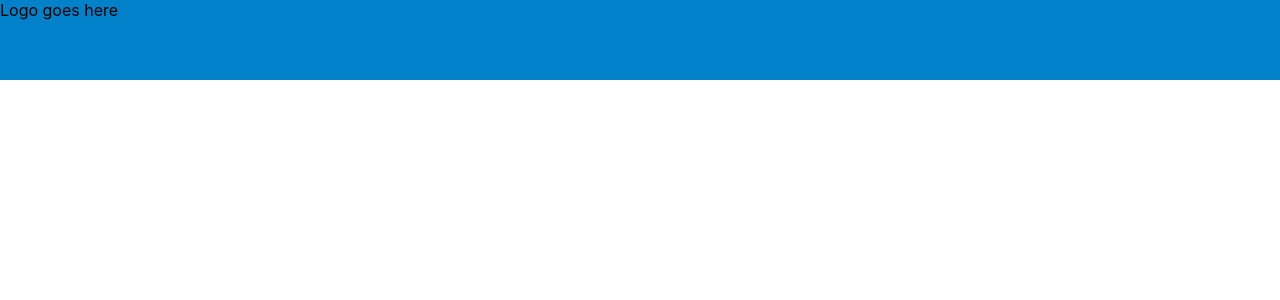
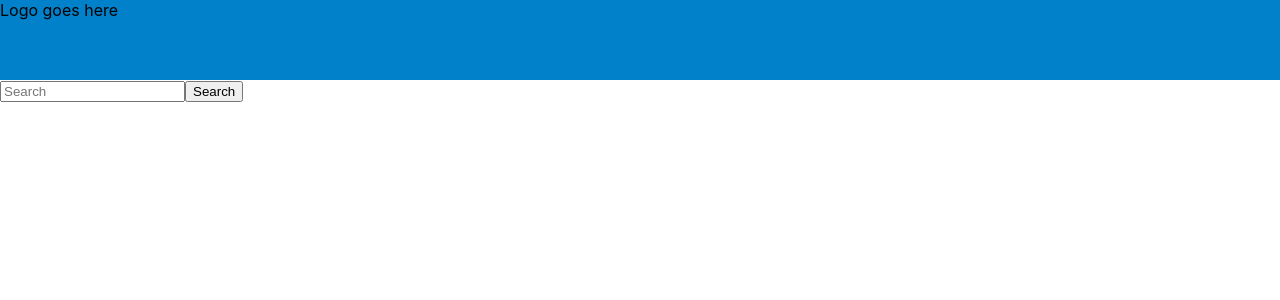
Before and after one commit to awirth224/citysearch, a React (Create React App) app: page / in a window 1280 px wide. Shown: the top 300 px of the page. Built offline with nearby package versions, Linux system fonts and the light colour scheme.

Commit message:
Add handle click, get options, and handle change methods

```diff
--- a/src/App/App.tsx
+++ b/src/App/App.tsx
@@ -1,6 +1,7 @@
 import React, { Component } from 'react';
 import './App.css';
 import Header from '../Header/Header'
+import searchFetch from '../apicalls/allCitiesApiCall';
 
 type MyProps = {
 
@@ -19,10 +20,34 @@ class App extends Component<MyProps, MyState> {
     url: ''
   }
 
+  handleClick = (e: any) => {
+    e.preventDefault()
+    searchFetch(this.state.city).then(data => {
+      console.log(data)
+      const allCities = data["_embedded"]["city:search-results"]
+      this.getOptions(allCities)
+      this.setState({cities: allCities})
+    })
+  }
+
+  getOptions = (cities: []) => {
+    const allResults: string[] = cities.map(city => city["matching_full_name"])
+    console.log('ALL RESULTS:', allResults)
+  }
+
+  handleChange = (e: any) => {
+    // const {name, value} = e.target
+    this.setState({ city: e.target.value })
+  }
+
   render() {
     return (
       <main className='app'>
         <Header />
+        <form>
+          <input type='search' name='city' value={this.state.city} placeholder='Search' onChange={(event) => this.handleChange(event)}/>
+          <button onClick={(e) => this.handleClick(e)}>Search</button>
+        </form>
       </main>
     )
   }
```
